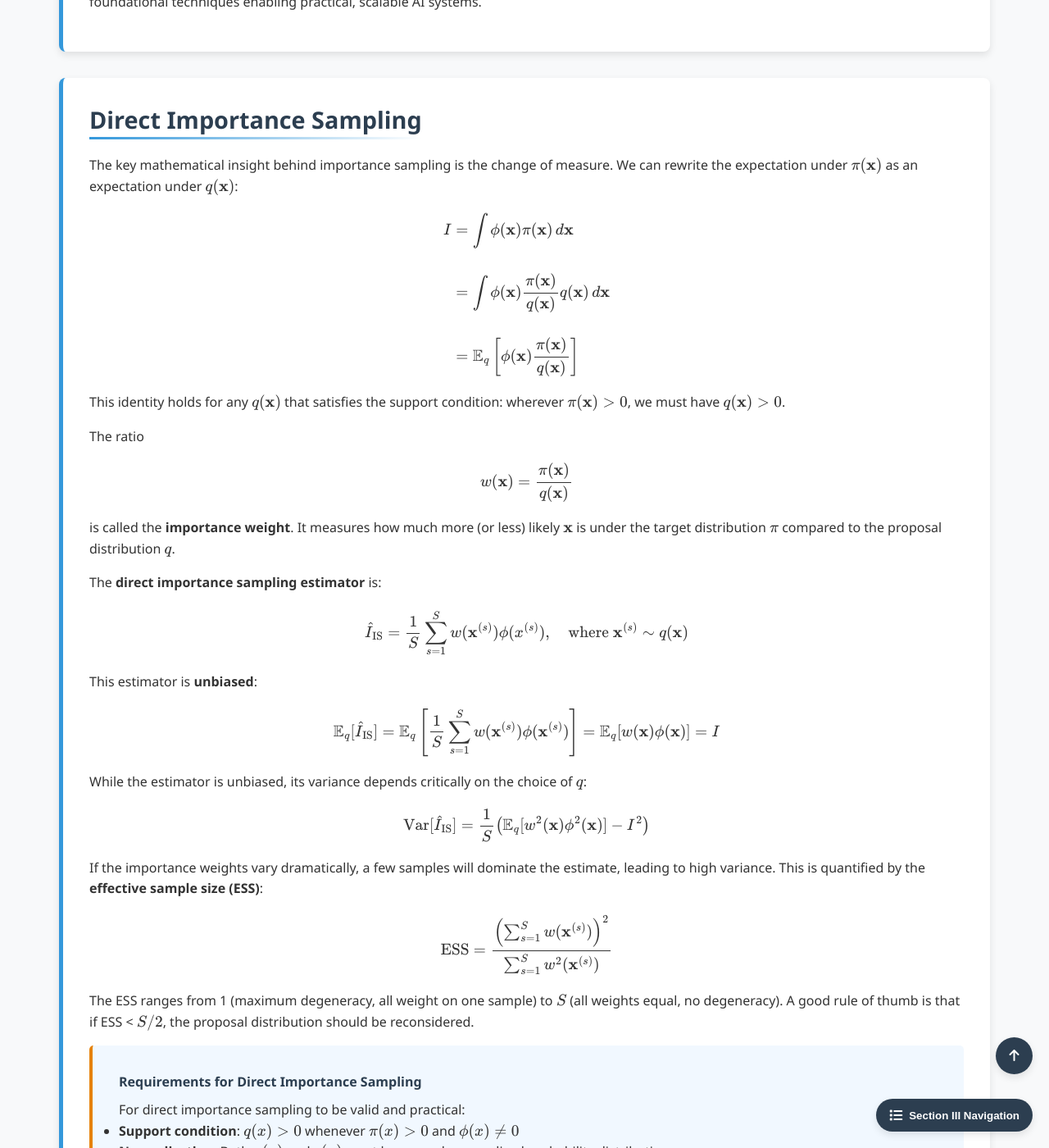
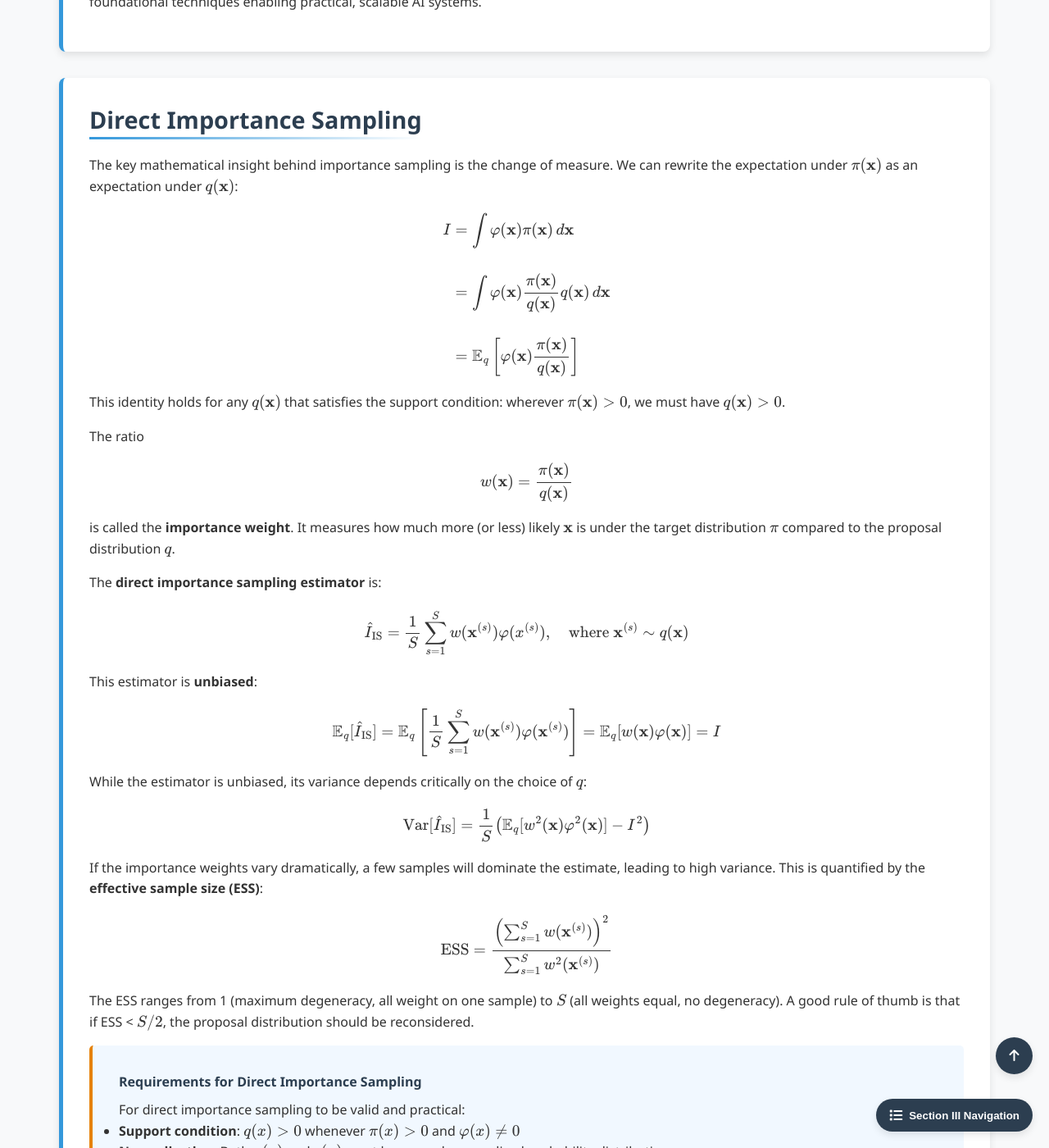
Before and after one commit to Yusukey01/yusukey01.github.io, a Jekyll site: the page built from Mathematics/Probability/importance_sampling.html, in a window 1280 px wide and 1400 px high, scrolled down 2060 px. Shown: the whole window at 82% size. Built offline with Jekyll 4.4.1, drawn with Linux system fonts in a browser that asks for light colours; some of the changed text lies outside the part shown.

Commit message:
start Importance sampling

```diff
--- a/Mathematics/Probability/importance_sampling.html
+++ b/Mathematics/Probability/importance_sampling.html
@@ -147,17 +147,17 @@ uses_python: false
                 </p>
 
                 <p>
-                    Suppose we want to compute the expectation of a <strong>target function</strong> \(\phi(\mathbf{x})\) under a
+                    Suppose we want to compute the expectation of a <strong>target function</strong> \(\varphi(\mathbf{x})\) under a
                     <strong>target distribution</strong> \(\pi(\mathbf{x})\):
                     \[
-                    I = \mathbb{E}_{\pi}[\phi(\mathbf{x})] = \int \phi(\mathbf{x}) \pi(\mathbf{x}) \, d\mathbf{x}
+                    I = \mathbb{E}_{\pi}[\varphi(\mathbf{x})] = \int \varphi(\mathbf{x}) \pi(\mathbf{x}) \, d\mathbf{x}
                     \]
                 </p>
                 <p>
                     Standard <a href="monte_carlo.html"><strong>Monte Carlo estimation</strong></a> would draw independent samples
                     \(x^{(1)}, \ldots, x^{(S)} \sim \pi(x)\) and approximate:
                     \[
-                    I \approx \hat{I}_{\text{MC}} = \frac{1}{S} \sum_{s=1}^S \phi(x^{(s)}).
+                    I \approx \hat{I}_{\text{MC}} = \frac{1}{S} \sum_{s=1}^S \varphi(x^{(s)}).
                     \]
                 </p>
                 <p>
@@ -165,7 +165,7 @@ uses_python: false
                     <ul style="padding-left: 40px;">
                         <li>Sampling from \(\pi(\mathbf{x})\) is computationally expensive or infeasible</li>
                         <li>The normalizing constant of \(\pi(\mathbf{x})\) is unknown (common in Bayesian inference)</li>
-                        <li>\(\phi(\mathbf{x})\) has large values only in regions where \(\pi(\mathbf{x})\) has low probability (rare events)</li>
+                        <li>\(\varphi(\mathbf{x})\) has large values only in regions where \(\pi(\mathbf{x})\) has low probability (rare events)</li>
                     </ul>
                 </p>
 
@@ -233,9 +233,9 @@ uses_python: false
                     \(\pi(\mathbf{x})\) as an expectation under \(q(\mathbf{x})\):
                     \[
                     \begin{align*}
-                    I &= \int \phi(\mathbf{x}) \pi(\mathbf{x}) \, d\mathbf{x} \\\\
-                      &= \int \phi(\mathbf{x}) \frac{\pi(\mathbf{x})}{q(\mathbf{x})} q(\mathbf{x}) \, d\mathbf{x} \\\\
-                      &= \mathbb{E}_{q}\left[\phi(\mathbf{x}) \frac{\pi(\mathbf{x})}{q(\mathbf{x})}\right]
+                    I &= \int \varphi(\mathbf{x}) \pi(\mathbf{x}) \, d\mathbf{x} \\\\
+                      &= \int \varphi(\mathbf{x}) \frac{\pi(\mathbf{x})}{q(\mathbf{x})} q(\mathbf{x}) \, d\mathbf{x} \\\\
+                      &= \mathbb{E}_{q}\left[\varphi(\mathbf{x}) \frac{\pi(\mathbf{x})}{q(\mathbf{x})}\right]
                     \end{align*}
                     \]
                 </p>
@@ -255,20 +255,20 @@ uses_python: false
                 <p>
                     The <strong>direct importance sampling estimator</strong> is:
                     \[
-                    \hat{I}_{\text{IS}} = \frac{1}{S} \sum_{s=1}^S w(\mathbf{x}^{(s)}) \phi(x^{(s)}), \quad \text{where } \mathbf{x}^{(s)} \sim q(\mathbf{x})
+                    \hat{I}_{\text{IS}} = \frac{1}{S} \sum_{s=1}^S w(\mathbf{x}^{(s)}) \varphi(x^{(s)}), \quad \text{where } \mathbf{x}^{(s)} \sim q(\mathbf{x})
                     \]
                 </p>
                 <p>
                     This estimator is <strong>unbiased</strong>:
                     \[
-                    \mathbb{E}_q[\hat{I}_{\text{IS}}] = \mathbb{E}_q\left[\frac{1}{S}\sum_{s=1}^S w(\mathbf{x}^{(s)})\phi(\mathbf{x}^{(s)})\right] = \mathbb{E}_q[w(\mathbf{x})\phi(\mathbf{x})] = I
+                    \mathbb{E}_q[\hat{I}_{\text{IS}}] = \mathbb{E}_q\left[\frac{1}{S}\sum_{s=1}^S w(\mathbf{x}^{(s)})\varphi(\mathbf{x}^{(s)})\right] = \mathbb{E}_q[w(\mathbf{x})\varphi(\mathbf{x})] = I
                     \]
                 </p>
 
                 <p>
                     While the estimator is unbiased, its variance depends critically on the choice of \(q\):
                     \[
-                    \text{Var}[\hat{I}_{\text{IS}}] = \frac{1}{S}\left(\mathbb{E}_q[w^2(\mathbf{x})\phi^2(\mathbf{x})] - I^2\right)
+                    \text{Var}[\hat{I}_{\text{IS}}] = \frac{1}{S}\left(\mathbb{E}_q[w^2(\mathbf{x})\varphi^2(\mathbf{x})] - I^2\right)
                     \]
                 </p>
                 <p>
@@ -287,7 +287,7 @@ uses_python: false
                     <span class="theorem-title">Requirements for Direct Importance Sampling</span>
                     For direct importance sampling to be valid and practical:
                     <ul>
-                        <li><strong>Support condition</strong>: \(q(x) > 0\) whenever \(\pi(x) > 0\) and \(\phi(x) \neq 0\)</li>
+                        <li><strong>Support condition</strong>: \(q(x) > 0\) whenever \(\pi(x) > 0\) and \(\varphi(x) \neq 0\)</li>
                         <li><strong>Normalization</strong>: Both \(\pi(x)\) and \(q(x)\) must be properly normalized probability distributions</li>
                         <li><strong>Evaluability</strong>: We must be able to evaluate \(\pi(x)\) and \(q(x)\) for any \(x\)</li>
                         <li><strong>Sampling</strong>: We must be able to draw samples from \(q(x)\) efficiently</li>
@@ -298,7 +298,7 @@ uses_python: false
                 <p>
                     The optimal proposal distribution (minimizing variance) is:
                     \[
-                    q^*(\mathbf{x}) = \frac{|\phi(\mathbf{x})|\pi(\mathbf{x})}{\int |\phi(\mathbf{x})|\pi(\mathbf{x}) \, d\mathbf{x}}
+                    q^*(\mathbf{x}) = \frac{|\varphi(\mathbf{x})|\pi(\mathbf{x})}{\int |\varphi(\mathbf{x})|\pi(\mathbf{x}) \, d\mathbf{x}}
                     \]
                 </p>
                 <p>
@@ -307,7 +307,7 @@ uses_python: false
                 </p>
                 <ul style="padding-left: 40px;">
                     <li>Have heavier tails than \(\pi\) (to avoid infinite variance)</li>
-                    <li>Place more mass where \(|\phi(\mathbf{x})\pi(\mathbf{x})|\) is large</li>
+                    <li>Place more mass where \(|\varphi(\mathbf{x})\pi(\mathbf{x})|\) is large</li>
                     <li>Be easy to sample from and evaluate</li>
                 </ul>
             </section>
@@ -354,14 +354,14 @@ uses_python: false
                 <p>
                     The <strong>self-normalized importance sampling estimator</strong> eliminates the unknown constant by normalizing the weights:
                     \[
-                    \hat{I}_{\text{SNIS}} = \frac{\sum_{s=1}^S \tilde{w}(\mathbf{x}^{(s)}) \phi(x^{(s)})}{\sum_{s=1}^S \tilde{w}(\mathbf{x}^{(s)})}, \quad \text{where } \mathbf{x}^{(s)} \sim q(\mathbf{x})
+                    \hat{I}_{\text{SNIS}} = \frac{\sum_{s=1}^S \tilde{w}(\mathbf{x}^{(s)}) \varphi(x^{(s)})}{\sum_{s=1}^S \tilde{w}(\mathbf{x}^{(s)})}, \quad \text{where } \mathbf{x}^{(s)} \sim q(\mathbf{x})
                     \]
                 </p>
                 <p>
                     The key observation is that the unknown ratio \(\frac{Z_\pi}{Z_q}\) appears in both numerator and denominator and cancels out:
                     \[
-                    \hat{I}_{\text{SNIS}} = \frac{\sum_{s=1}^S \frac{Z_\pi}{Z_q} w(\mathbf{x}^{(s)}) \phi(\mathbf{x}^{(s)})}{\sum_{s=1}^S \frac{Z_\pi}{Z_q} w(\mathbf{x}^{(s)})}
-                    = \frac{\sum_{s=1}^S w(\mathbf{x}^{(s)}) \phi(\mathbf{x}^{(s)})}{\sum_{s=1}^S w(\mathbf{x}^{(s)})}
+                    \hat{I}_{\text{SNIS}} = \frac{\sum_{s=1}^S \frac{Z_\pi}{Z_q} w(\mathbf{x}^{(s)}) \varphi(\mathbf{x}^{(s)})}{\sum_{s=1}^S \frac{Z_\pi}{Z_q} w(\mathbf{x}^{(s)})}
+                    = \frac{\sum_{s=1}^S w(\mathbf{x}^{(s)}) \varphi(\mathbf{x}^{(s)})}{\sum_{s=1}^S w(\mathbf{x}^{(s)})}
                     \]
                 </p>
 
@@ -389,7 +389,7 @@ uses_python: false
                 <p>
                     These satisfy \(\sum_{s=1}^S \bar{w}^{(s)} = 1\), and the self-normalized estimator becomes:
                     \[
-                    \hat{I}_{\text{SNIS}} = \sum_{s=1}^S \bar{w}^{(s)} \phi(\mathbf{x}^{(s)})
+                    \hat{I}_{\text{SNIS}} = \sum_{s=1}^S \bar{w}^{(s)} \varphi(\mathbf{x}^{(s)})
                     \]
                 </p>
                 <p>
--- a/Mathematics/Probability/probability.html
+++ b/Mathematics/Probability/probability.html
@@ -386,7 +386,7 @@ uses_python: false
                     </div>
 
                     <div class="card">
-                        <div class="card-icon">\(\phi\)</div>
+                        <div class="card-icon">\(\varphi\)</div>
                         <h3><a href="">Part 20: Importance Sampling</a></h3>
                         <div class="keywords">
                             <span></span>
```
